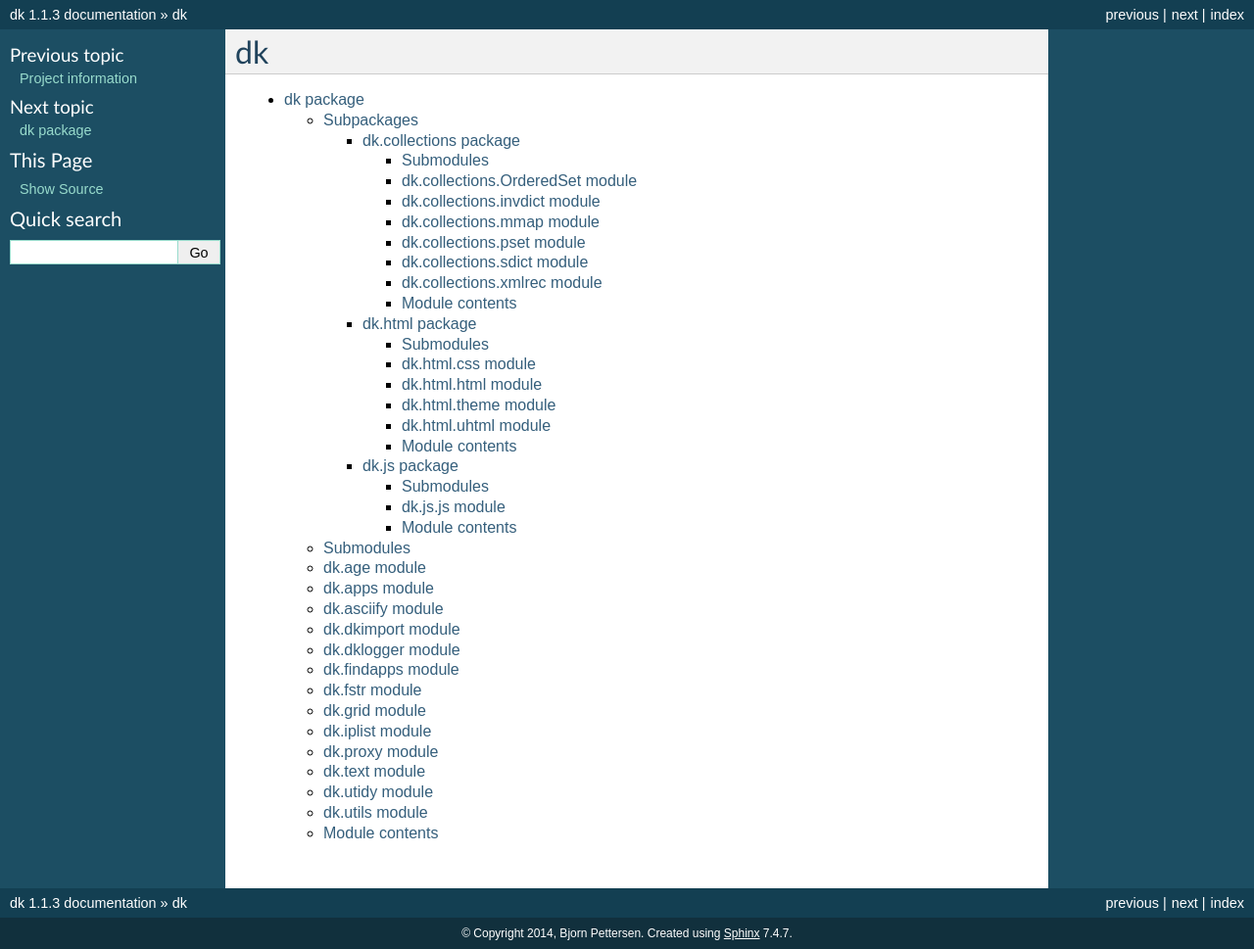
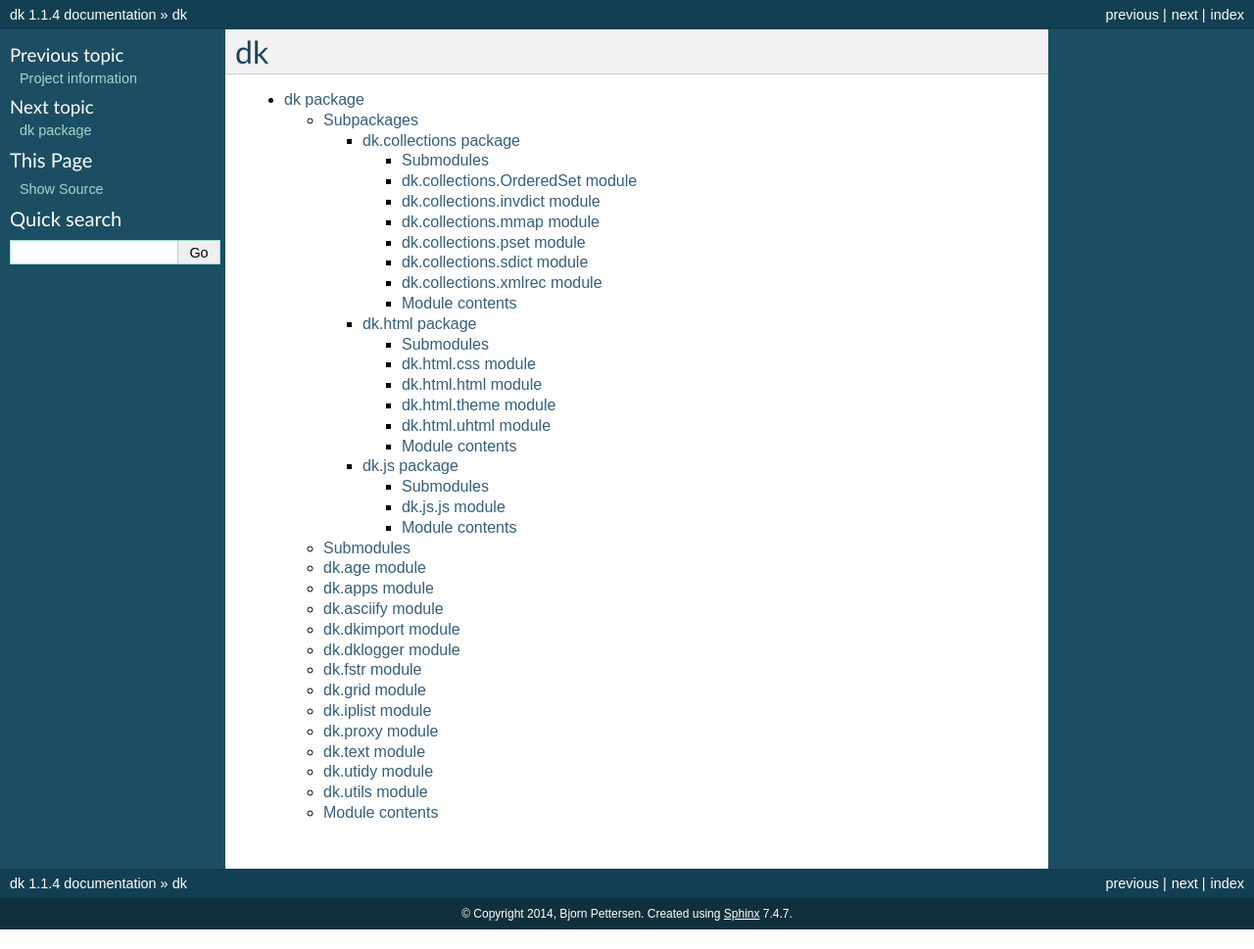
Before and after one commit to datakortet/dk, a Sphinx documentation site: the page built from docs/modules.rst, in a window 1280 px wide. Shown: the whole page at 98% size. Built offline with Sphinx 7.4.7, drawn with Linux system fonts in a browser that asks for light colours; pages that are not in the unit, such as notebooks, are missing from menus.

Commit message:
upversion, docs fixes

```diff
--- a/dkbuild.yml
+++ b/dkbuild.yml
@@ -3,7 +3,7 @@
 package:
   name: dk
   description: utility classes
-  version: 1.1.3
+  version: 1.1.4
   created: 2014
 
 build:
--- a/docs/conf.py
+++ b/docs/conf.py
@@ -48,9 +48,9 @@
 # built documents.
 #
 # The short X.Y version.
-version = '1.1.3'
+version = '1.1.4'
 # The full version, including alpha/beta/rc tags.
-release = '1.1.3'
+release = '1.1.4'
 
 # The language for content autogenerated by Sphinx. Refer to documentation
 # for a list of supported languages.
--- a/package.json
+++ b/package.json
@@ -1,6 +1,6 @@
 {
   "name": "dk",
-  "version": "1.1.3",
+  "version": "1.1.4",
   "description": "dk utilities",
   "author": "Bjorn Pettersen"
 }
--- a/setup.py
+++ b/setup.py
@@ -17,7 +17,7 @@
 
 import setuptools
 
-version = '1.1.3'
+version = '1.1.4'
 
 
 setuptools.setup(
```
Also changed, not shown: docs/dk.rst (+0 -10 lines).
